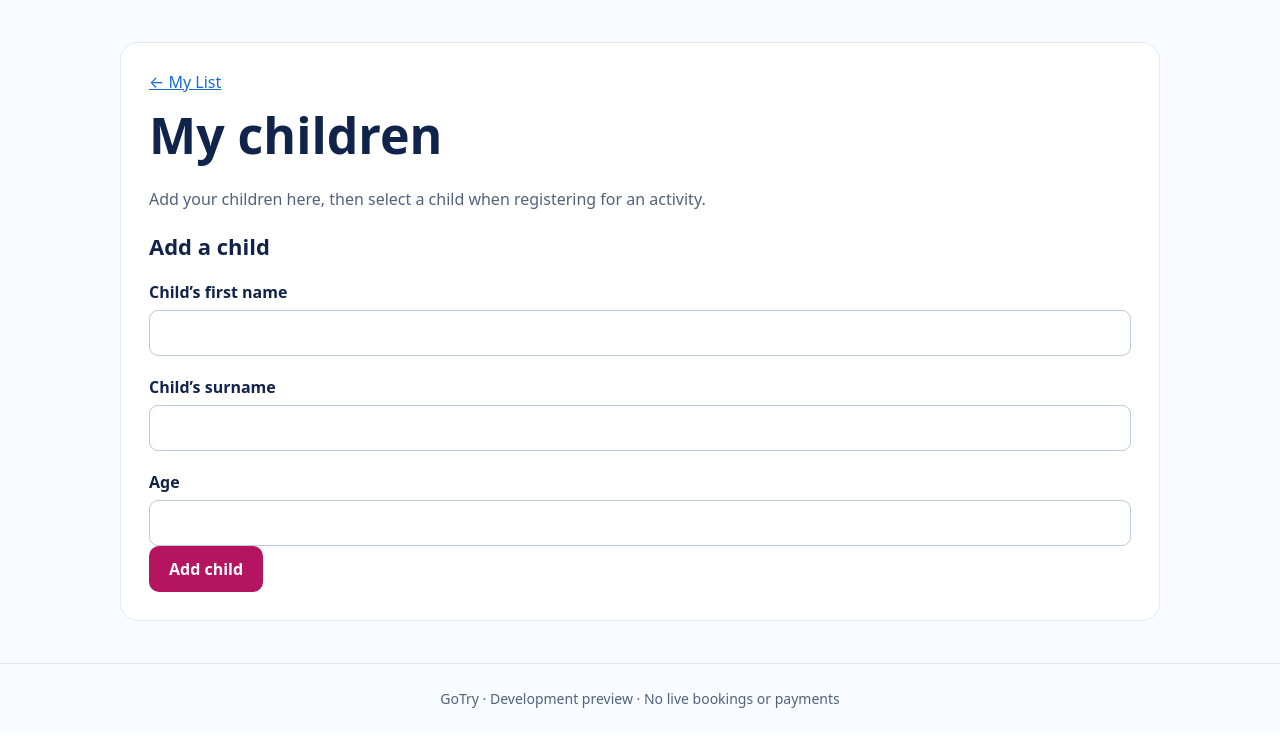
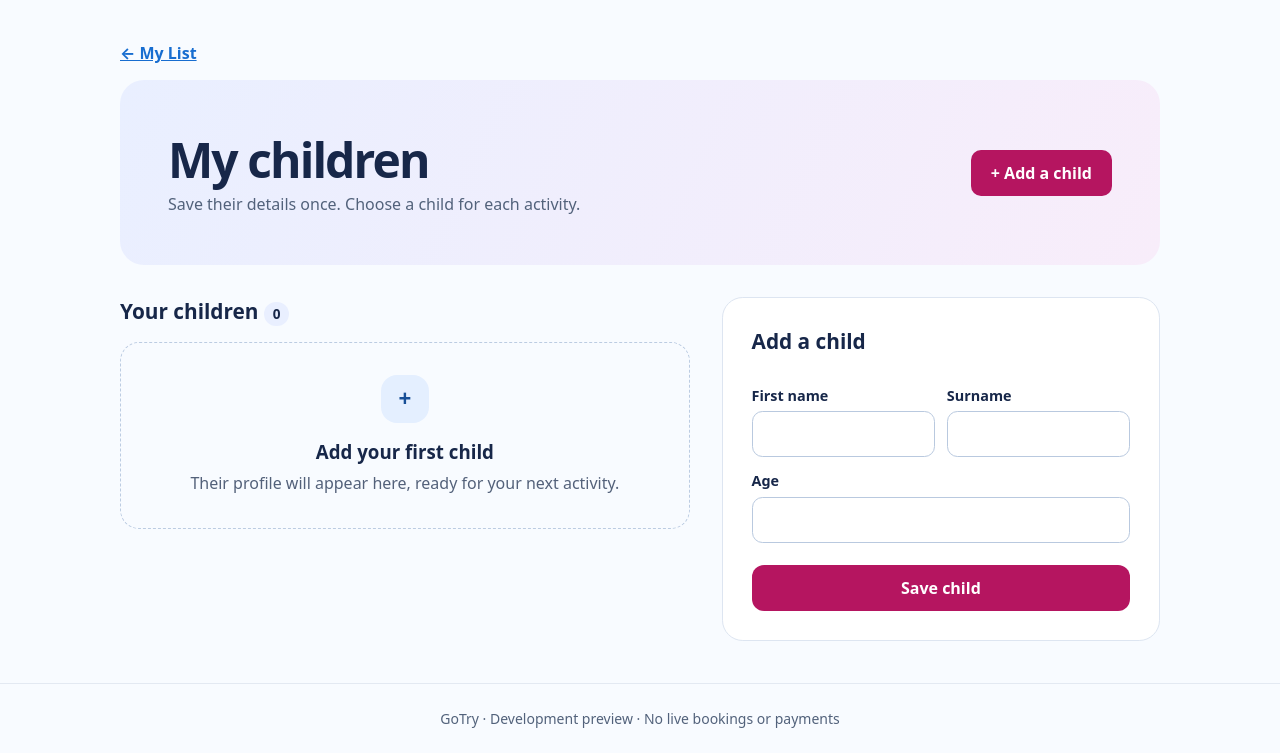
Before and after one commit to mastersreacademy-code/gotry, a Laravel app: template resources/views/parent/children.blade.php in a window 1280 px wide. Shown: the part 91-844 px from the top of the page. Before the commit the page ends 799 px from the top, so only its background shows below. Run offline with Laravel 12, Linux system fonts and the light colour scheme; the template is opened without the code that fills it, so the values that code supplies are empty.

Commit message:
Polish child profile cards and add-child form

```diff
--- a/public/css/parent.css
+++ b/public/css/parent.css
@@ -41,3 +41,34 @@
 @media (max-width: 600px) {
     .parent-card form button { width: 100%; margin-right: 0; }
 }
+
+.children-back { display: inline-block; margin-bottom: 1rem; font-weight: 650; }
+.children-banner { background: linear-gradient(115deg, #e9efff, #f8edfa); }
+.children-banner h1 { font-size: clamp(2rem, 4vw, 3rem); }
+.children-layout { display: grid; grid-template-columns: minmax(0, 1.3fr) minmax(0, 1fr); align-items: start; gap: clamp(1rem, 3vw, 2rem); margin-top: 2rem; }
+.children-layout h2 { margin: 0 0 1rem; font-size: 1.3rem; }
+.children-count { display: inline-block; padding: .15rem .55rem; border-radius: 999px; background: #e9efff; font-size: .85rem; vertical-align: middle; }
+.children-grid { display: grid; gap: .8rem; }
+.child-profile { display: grid; grid-template-columns: auto minmax(0, 1fr); align-items: center; gap: .7rem 1rem; padding: 1.25rem; background: #fff; border: 1px solid #dde5f1; border-radius: 1.2rem; box-shadow: 0 4px 14px rgb(25 50 95 / 4%); }
+.child-avatar { display: grid; place-items: center; width: 3rem; height: 3rem; border-radius: 1rem; background: #e4efff; color: #174f97; font-size: 1.4rem; font-weight: 750; text-transform: uppercase; }
+.child-profile:nth-child(3n + 2) .child-avatar { background: #fce8f2; color: #a01d58; }
+.child-profile:nth-child(3n) .child-avatar { background: #e7f5ed; color: #176345; }
+.child-profile h3 { margin: 0 0 .2rem; font-size: 1.1rem; overflow-wrap: anywhere; }
+.child-profile p { margin: 0; color: #53617a; }
+.child-profile-action { grid-column: 2; font-size: .9rem; font-weight: 650; }
+.child-form-panel { padding: clamp(1.2rem, 3vw, 1.8rem); border: 1px solid #dde5f1; border-radius: 1.3rem; background: #fff; scroll-margin-top: 1rem; }
+.child-form-panel form { margin: 0; }
+.child-form-panel label { display: block; margin: .9rem 0 .4rem; font-weight: 650; font-size: .9rem; }
+.child-form-panel input { box-sizing: border-box; width: 100%; min-height: 2.8rem; border-radius: .65rem; }
+.child-name-fields { display: grid; grid-template-columns: minmax(0, 1fr) minmax(0, 1fr); gap: .75rem; }
+.child-form-panel button { width: 100%; margin-top: 1.4rem; border-radius: .75rem; min-height: 2.8rem; }
+.children-empty { display: grid; justify-items: center; padding: 2rem 1.25rem; text-align: center; border: 1px dashed #bccce2; border-radius: 1.2rem; }
+.children-empty h3 { margin: 1rem 0 .4rem; }
+.children-empty p { max-width: 28rem; color: #53617a; margin: 0; }
+.children-page :is(a, input, button):focus-visible { outline: 3px solid #246dcc; outline-offset: 3px; }
+@media (max-width: 760px) {
+    .children-layout { grid-template-columns: minmax(0, 1fr); }
+}
+@media (max-width: 400px) {
+    .child-name-fields { grid-template-columns: minmax(0, 1fr); gap: 0; }
+}
--- a/resources/views/activities/show.blade.php
+++ b/resources/views/activities/show.blade.php
@@ -174,7 +174,7 @@
                 <select id="child_id" name="child_id" required>
                     <option value="">Select a child</option>
                     @foreach($children as $child)
-                        <option value="{{ $child->id }}" @selected((string) old('child_id') === (string) $child->id)>{{ $child->fullName() }} · Age {{ $child->age }}</option>
+                        <option value="{{ $child->id }}" @selected((string) old('child_id', request()->query('child')) === (string) $child->id)>{{ $child->fullName() }} · Age {{ $child->age }}</option>
                     @endforeach
                 </select>
                 <p><a href="{{ route('parent.children', ['activity' => $activityId]) }}">Add a child to your account</a></p>
--- a/resources/views/parent/children.blade.php
+++ b/resources/views/parent/children.blade.php
@@ -1,31 +1,77 @@
 @extends('layouts.app')
 @section('title', 'My children · GoTry')
+@push('styles')
+<link rel="stylesheet" href="{{ asset('css/parent.css') }}">
+@endpush
 @section('content')
-<section class="panel">
-    <a href="{{ route('parent.dashboard') }}">← My List</a>
+<div class="parent-ui children-page">
+    <a class="children-back" href="{{ route('parent.dashboard') }}">← My List</a>
+    <section class="parent-banner children-banner">
+        <div>
             <h1>My children</h1>
+            <p>Save their details once. Choose a child for each activity.</p>
+        </div>
+        <a class="button" href="#add-child">+ Add a child</a>
+    </section>
     @if(session('status'))
         <p class="notice" role="status">{{ session('status') }}</p>
     @endif
+    <div class="children-layout">
+        <section aria-labelledby="children-heading">
+            <h2 id="children-heading">Your children <span class="children-count">{{ $children->count() }}</span></h2>
+            <div class="children-grid">
+                @forelse($children as $child)
+                    <article class="child-profile">
+                        <span class="child-avatar" aria-hidden="true">{{ mb_substr($child->first_name, 0, 1) }}</span>
+                        <div>
+                            <h3>{{ $child->fullName() }}</h3>
+                            <p>Age {{ $child->age }}</p>
+                        </div>
+                        @if($activity)
+                            <a class="child-profile-action" href="{{ route('activities.show', ['activity' => $activity, 'child' => $child->id]) }}#trial">Select child →</a>
+                        @else
+                            <a class="child-profile-action" href="{{ route('activities.index') }}">Find an activity →</a>
+                        @endif
+                    </article>
+                @empty
+                    <div class="children-empty">
+                        <span class="child-avatar" aria-hidden="true">+</span>
+                        <h3>Add your first child</h3>
+                        <p>Their profile will appear here, ready for your next activity.</p>
+                    </div>
+                @endforelse
+            </div>
+        </section>
+        <section class="child-form-panel" id="add-child" aria-labelledby="add-child-heading">
+            <h2 id="add-child-heading">Add a child</h2>
             @if($errors->any())
-        <p class="error" role="alert">{{ $errors->first() }}</p>
+                <div class="error" role="alert">
+                    <p>Please check the details below.</p>
+                    <ul>
+                        @foreach($errors->all() as $message)
+                            <li>{{ $message }}</li>
+                        @endforeach
+                    </ul>
+                </div>
             @endif
-    @forelse($children as $child)
-        <p><strong>{{ $child->fullName() }}</strong> · Age {{ $child->age }}</p>
-    @empty
-        <p>Add your children here, then select a child when registering for an activity.</p>
-    @endforelse
-    <h2>Add a child</h2>
             <form method="post" action="{{ route('parent.children.store') }}">
                 @csrf
                 <input type="hidden" name="activity" value="{{ old('activity', $activity) }}">
-        <label for="first_name">Child’s first name</label>
-        <input id="first_name" name="first_name" maxlength="39" value="{{ old('first_name') }}" required>
-        <label for="surname">Child’s surname</label>
-        <input id="surname" name="surname" maxlength="40" value="{{ old('surname') }}" required>
+                <div class="child-name-fields">
+                    <div>
+                        <label for="first_name">First name</label>
+                        <input id="first_name" name="first_name" maxlength="39" value="{{ old('first_name') }}" required autocomplete="off" @if($errors->has('first_name')) aria-invalid="true" @endif>
+                    </div>
+                    <div>
+                        <label for="surname">Surname</label>
+                        <input id="surname" name="surname" maxlength="40" value="{{ old('surname') }}" required autocomplete="off" @if($errors->has('surname')) aria-invalid="true" @endif>
+                    </div>
+                </div>
                 <label for="age">Age</label>
-        <input id="age" name="age" type="number" min="1" max="18" value="{{ old('age') }}" required>
-        <button type="submit">Add child</button>
+                <input id="age" name="age" type="number" min="1" max="18" value="{{ old('age') }}" required inputmode="numeric" @if($errors->has('age')) aria-invalid="true" @endif>
+                <button type="submit">{{ $activity ? 'Save and return to activity' : 'Save child' }}</button>
             </form>
         </section>
+    </div>
+</div>
 @endsection
```
Lines whose indentation alone changed are shown as unchanged.
